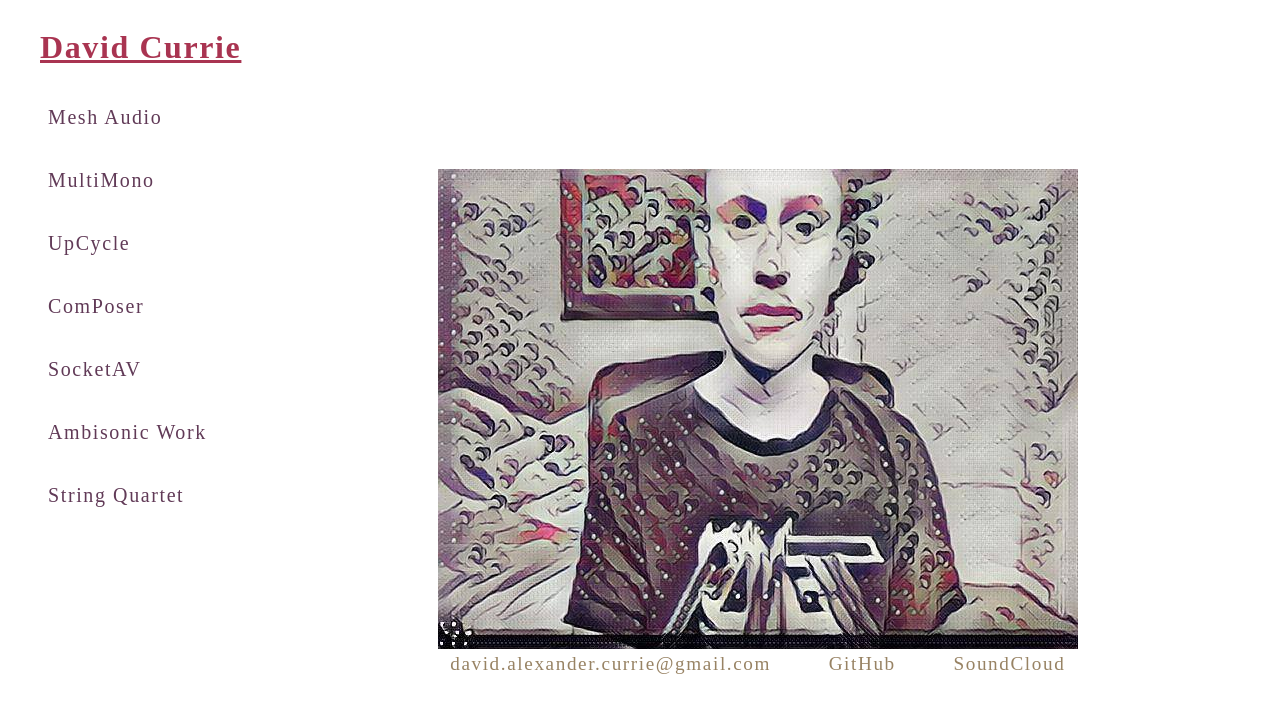
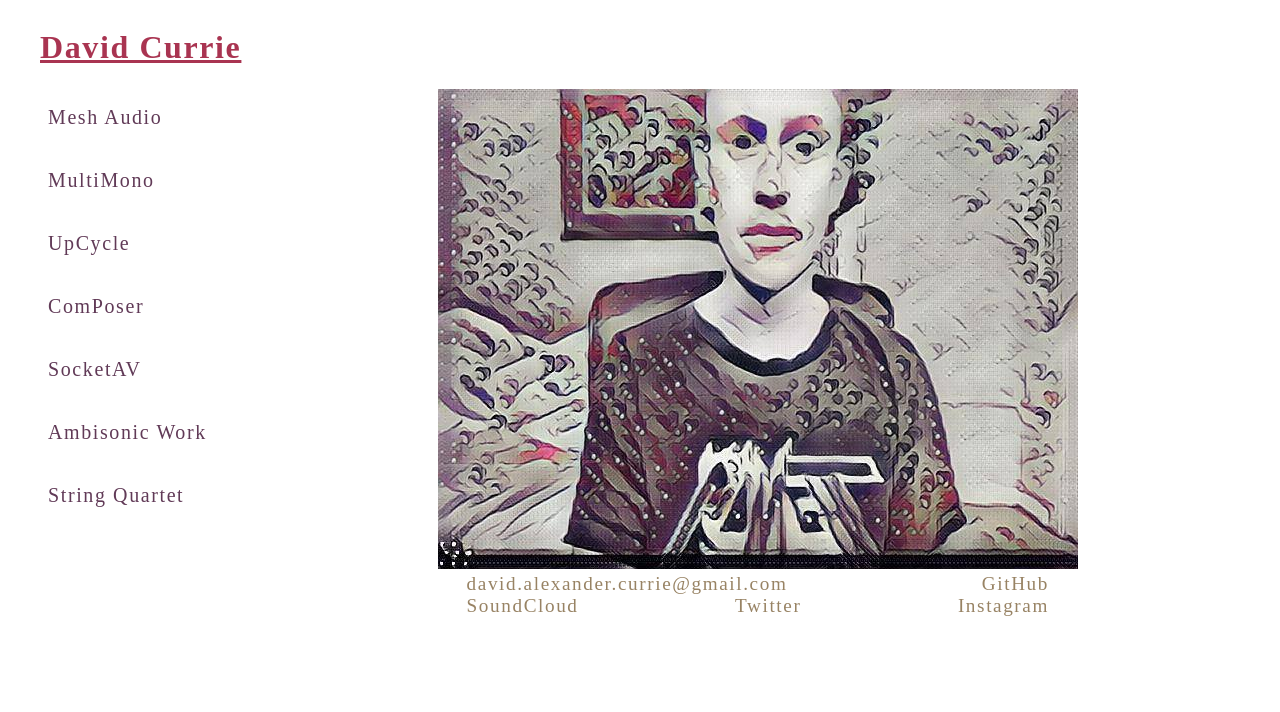
Before and after one commit to davidalexandercurrie/www, a React (Create React App) app: page / in a window 1280 px wide. Shown: the top 712 px of the page. Built offline with nearby package versions, Linux system fonts and the light colour scheme; a web font is replaced by a local one.

Commit message:
flexbox + new links

```diff
--- a/public/main.css
+++ b/public/main.css
@@ -17,7 +17,7 @@ body {
 
 .home {
   text-align: center;
-  padding-top: 20vh;
+  padding-top: 10vh;
 }
 
 .home img {
@@ -169,4 +169,19 @@ body {
     width: 70%;
   }
 }
+
+.button-row {
+  display: -webkit-box;
+  display: -ms-flexbox;
+  display: flex;
+  -webkit-box-orient: horizontal;
+  -webkit-box-direction: normal;
+      -ms-flex-direction: row;
+          flex-direction: row;
+  width: 640px;
+  margin: 0 auto;
+  -webkit-box-pack: justify;
+      -ms-flex-pack: justify;
+          justify-content: space-between;
+}
 /*# sourceMappingURL=main.css.map */
--- a/public/main.scss
+++ b/public/main.scss
@@ -17,7 +17,7 @@ body {
 }
 .home {
   text-align: center;
-  padding-top: 20vh;
+  padding-top: 10vh;
   img {
     max-width: 100%;
   }
@@ -162,3 +162,10 @@ body {
     width: 70%;
   }
 }
+.button-row {
+  display: flex;
+  flex-direction: row;
+  width: 640px;
+  margin: 0 auto;
+  justify-content: space-between;
+}
--- a/src/Components/Content.js
+++ b/src/Components/Content.js
@@ -1,13 +1,13 @@
 import React from "react";
 import work from "../work.json";
-const Content = props => {
+const Content = (props) => {
   const currentWork = props.page;
   return (
     <div className="Content">
       {currentWork.id === "home" && (
         <div className="home">
           <img src={currentWork.photo} alt="" />
-          <br />
+          <div className="button-row">
             <p>
               <a id="linkText" href="mailto:davidalexandercurrie.gmail.com">
                 david.alexander.currie@gmail.com
@@ -23,6 +23,8 @@ const Content = props => {
                 GitHub
               </a>
             </p>
+          </div>
+          <div className="button-row">
             <p>
               <a
                 id="linkText"
@@ -33,6 +35,27 @@ const Content = props => {
                 SoundCloud
               </a>
             </p>
+            <p>
+              <a
+                id="linkText"
+                href="https://twitter.com/dvdlxndr"
+                target="_blank"
+                rel="noopener noreferrer"
+              >
+                Twitter
+              </a>
+            </p>
+            <p>
+              <a
+                id="linkText"
+                href="https://www.instagram.com/davidalexandercurrie/"
+                target="_blank"
+                rel="noopener noreferrer"
+              >
+                Instagram
+              </a>
+            </p>
+          </div>
         </div>
       )}
 
```
Also changed, not shown: 1 other file (tests, documents, lock files or other folders). Lines whose indentation alone changed are shown as unchanged.
